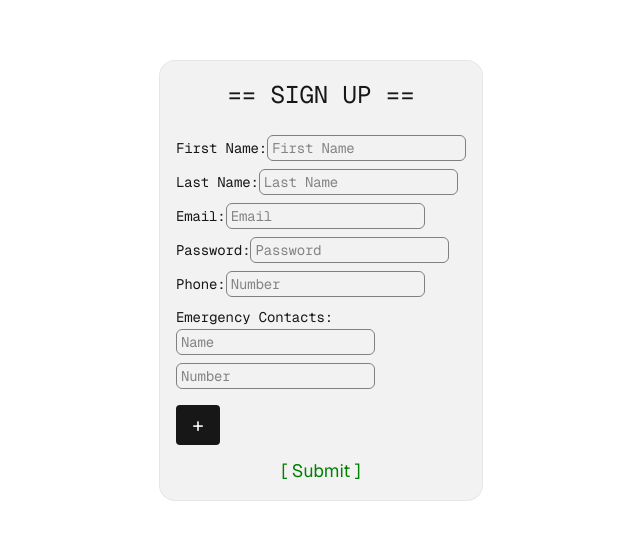
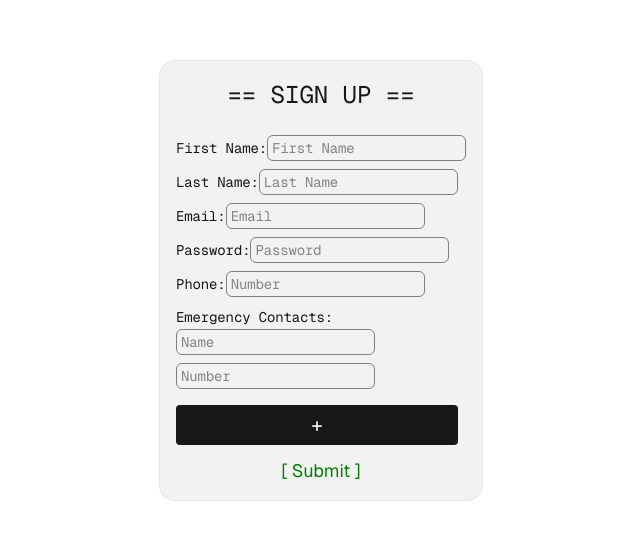
Before and after one commit to nogas-project/FRONTEND, a Next.js app: page /register in a window 1280 px wide. Shown: the part 120-660 px from the top of the page, without its empty margins (319-959 px from the left). Built offline with nearby package versions, Linux system fonts and the light colour scheme.

Commit message:
adds few css tweaks and html fix

```diff
--- a/src/app/login/page.module.css
+++ b/src/app/login/page.module.css
@@ -113,7 +113,9 @@ a.secondary {
 }
 
 .input {
-  border: 1px solid var(--gray-alpha-100);
+  border: 1px solid grey;
+  border-radius: 6px;
+  padding-left: 4px;
 }
 
 .title {
--- a/src/app/page.module.css
+++ b/src/app/page.module.css
@@ -105,6 +105,10 @@ a.secondary {
   gap: 8px;
 }
 
+.logo {
+  align-self: center;
+}
+
 /* Enable hover only on non-touch devices */
 @media (hover: hover) and (pointer: fine) {
   a.primary:hover {
--- a/src/app/register/page.module.css
+++ b/src/app/register/page.module.css
@@ -118,6 +118,7 @@ a.secondary {
   margin-top: 8px;
   margin-right: 8px;
   font-size: 20px;
+  text-align: center;
 }
 
 .title {
--- a/src/app/register/page.tsx
+++ b/src/app/register/page.tsx
@@ -12,17 +12,14 @@ export default function Register() {
     const [showMinus, setShowMinus] = useState(false)
     // For emergency contacts, we need a minimum of 1, and max of 3
     // frontend button to expand and lower the amount
-    function handleListDisplay() {
-        switch (contacts.length) {
-            case 1:
-                setContacts([...contacts, {'id': contacts.length + 1, 'name': 'Name', 'phone' : 'Number'}])
-                break;
-            case 2:
-                setContacts([...contacts, {'id': contacts.length + 1, 'name': 'Name', 'phone' : 'Number'}])
-                break;
-        }
+    function handleAdd() {
+        setContacts([...contacts, {'id': contacts.length + 1, 'name': 'Name', 'phone' : 'Number'}])
     }
-
+    const handleDelete = (index: number) => {
+        setContacts(oldValues => {
+            return oldValues.filter((_, i) => i !== index)
+        })
+    }
     useEffect(() => {
         switch (contacts.length) {
             case 1:
@@ -40,11 +37,7 @@ export default function Register() {
         }
     }, [contacts])
 
-    const deleteByIndex = (index: number) => {
-        setContacts(oldValues => {
-            return oldValues.filter((_, i) => i !== index)
-        })
-    }
+
 
     return (
         <div className={styles.page}>
@@ -89,16 +82,15 @@ export default function Register() {
 
                             <div>
                                 {showPlus ?
-                                    <button
-                                        className={styles.button}
-                                        onClick={handleListDisplay}
-                                    >
-                                        + </button> : null}
+                                    <p className={styles.button}
+                                        onClick={handleAdd}
+                                        >
+                                        + </p> : null}
                                 {showMinus ?
-                                    <button className={styles.button}
-                                            onClick={() => deleteByIndex(contacts.length - 1)}
-                                >
-                                    - </button> : null}
+                                    <p className={styles.button}
+                                        onClick={() => handleDelete(contacts.length - 1)}
+                                        >
+                                        - </p> : null}
                             </div>
                         </li>
                     </ol>
```
